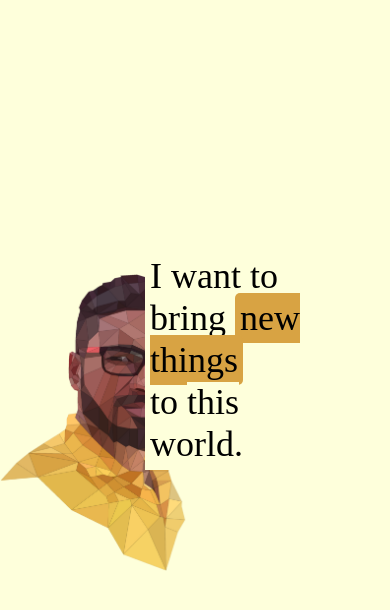
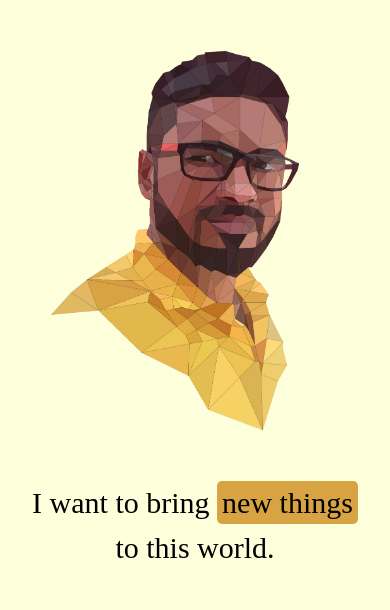
Before and after one commit to Nabil19911/Portfolio, a plain HTML site: page index.html in a window 390 px wide. Drawn offline with Linux system fonts and the light colour scheme.

Commit message:
Mobile view Updated

```diff
--- a/index.html
+++ b/index.html
@@ -10,8 +10,7 @@
 	<div class="h_wrapper">
 		<div id="b_img"></div>
 		<div id="contant_right">
-			<!-- <h1>Nabil Shaahani</h1> -->
-			<p><!-- I am Nabil from Sri Lanka, and I am currently living in the United Arabs Emirates. I love programming, and I have some previous experience in a programming language. My first language is Javascript and still learning it. I would love to be part of the web development community -->I want to bring <span id="bgcolor">new things</span> <br> to <span id="un_line">this world.</span></p>
+			<p>I want to bring <span id="bgcolor">new things</span> <br> to <span id="un_line">this world.</span></p>
 		</div>
 	</div>
 </body>
--- a/style.css
+++ b/style.css
@@ -9,7 +9,6 @@
 #b_img
 {
 	background-image:url("image/Background_image.png");
-	/*background-color: black;*/
 	background-size: contain;
 	background-repeat: no-repeat;
 	background-position: center;
@@ -26,10 +25,6 @@
 	right: 50px;
 
 }
-/*#contant_right h1
-{
-	padding: 5px;
-}*/
 
 #contant_right p
 {
@@ -43,3 +38,66 @@
 	border-radius: 5px;
 	padding: 5px;
 }
+
+/* header media query */
+
+@media screen and (max-width: 450px){
+	#b_img {
+		width: 100vw;
+		background-size: 275px;
+		background-position: 50px 50px;
+	}
+	#contant_right {
+		width: 100vw;
+		text-align: center;
+	}
+	#contant_right p {
+		width:100%;
+		font-size: 35px;
+		text-align: center;
+		position: absolute;
+		top:250px;
+		left:50px;
+		line-height: 45px;
+	}
+}
+@media screen and (max-width: 400px){
+	#b_img {
+		width: 100vw;
+		background-size: 250px;
+		background-position: 50px 50px;
+	}
+	#contant_right {
+		width: 100vw;
+		text-align: center;
+	}
+	#contant_right p {
+		width:100%;
+		font-size: 30px;
+		text-align: center;
+		position: absolute;
+		top:225px;
+		left:50px;
+		line-height: 45px;
+	}
+}
+@media screen and (max-width: 350px){
+	#b_img {
+		width: 100vw;
+		background-size: 200px;
+		background-position: 50px 50px;
+	}
+	#contant_right {
+		width: 100vw;
+		text-align: center;
+	}
+	#contant_right p {
+		width:100%;
+		font-size: 28px;
+		text-align: center;
+		position: absolute;
+		top:150px;
+		left:50px;
+		line-height: 40px;
+	}
+}
```
